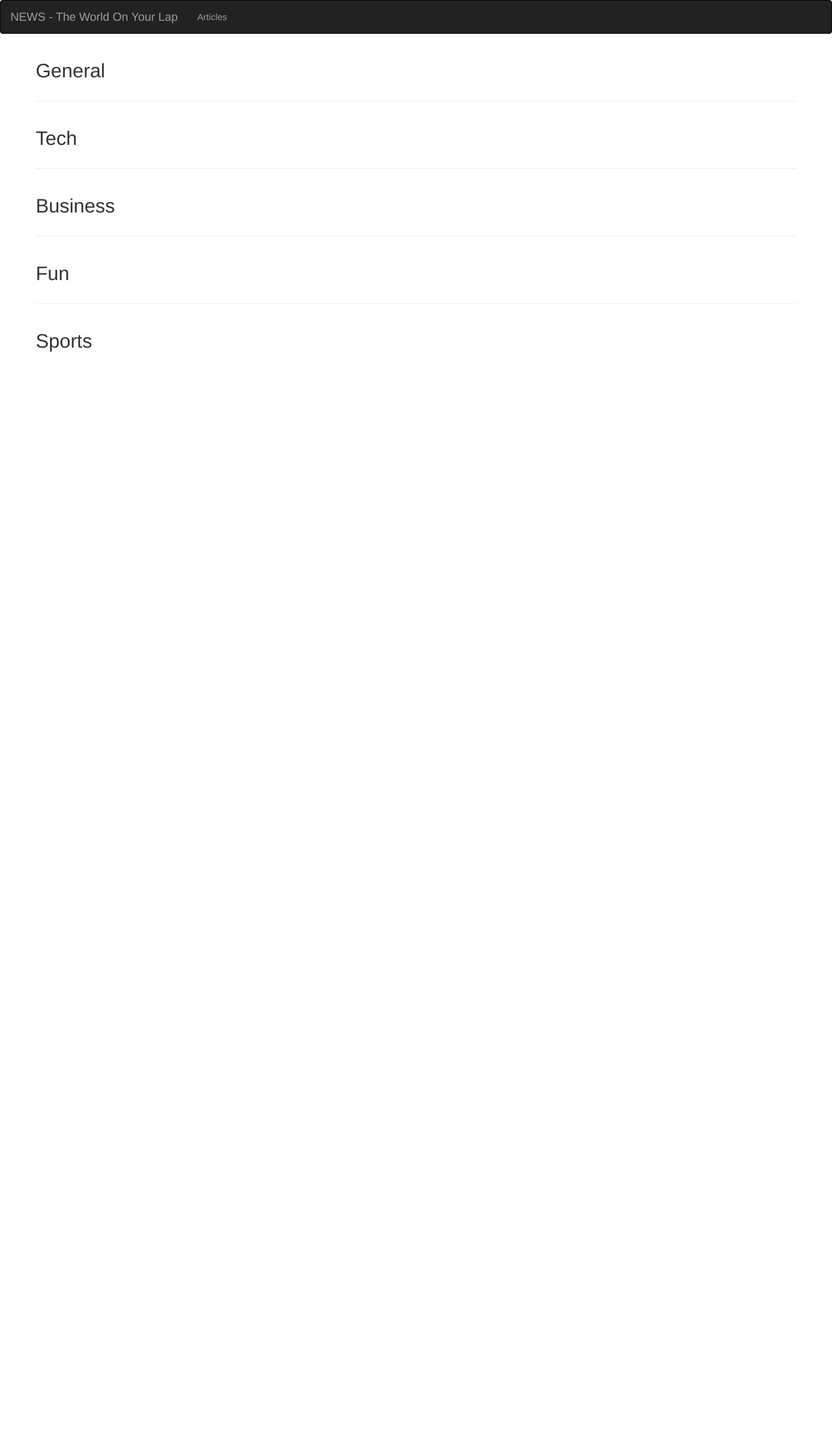
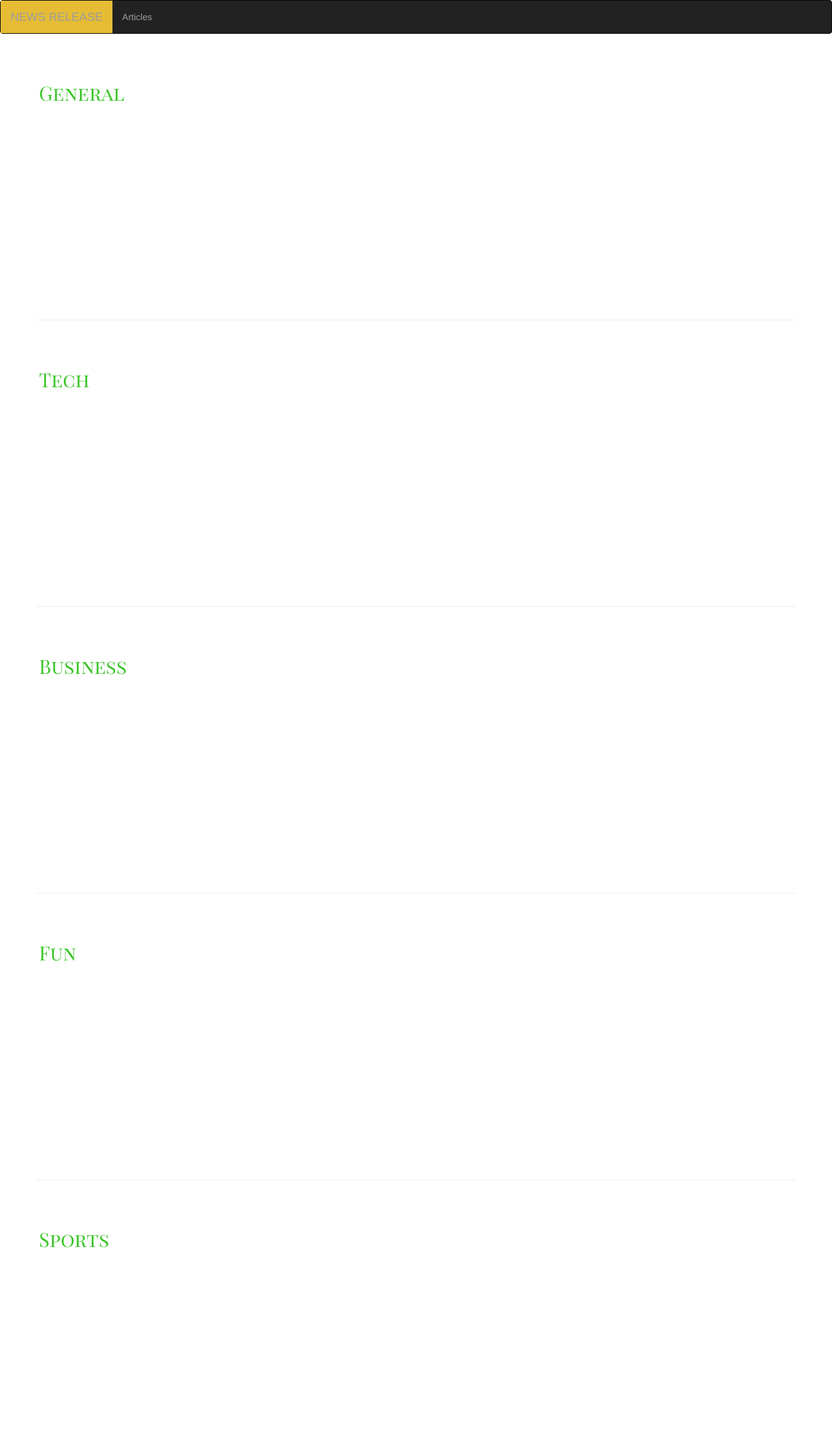
Before and after one commit to easthermutheumwengei/news, a Flask app: template app/templates/index.html in a window 1280 px wide. Shown: the whole page at 65% size. Before the commit the page ends 542 px from the top, so only its background shows below. Run offline with Flask 2, Linux system fonts and the light colour scheme; the template is opened without the code that fills it, so the values that code supplies are empty; some libraries are stand-ins or nearby versions; some web fonts are replaced.

Commit message:
deployment to heroku

```diff
--- a/app/main/views.py
+++ b/app/main/views.py
@@ -8,7 +8,7 @@ def index():
     '''
     view root page that returns the index page and its data
     '''
-    title = "Home - The World On Your Lap"
+    title = "Home|newsrun"
     all_news = get_news('sports')
     general_news = get_news('general')
     tech_news = get_news('technology')
--- /dev/null
+++ b/app/static/css/indexstyle.css
@@ -0,0 +1,32 @@
+h2 {
+    font-family: 'Playfair Display SC', serif;
+    color: #3bc528;
+    padding-top: 30px;
+    text-decoration: dotted;
+}
+
+.row {
+    font-family: 'Slabo 27px', serif;
+}
+
+.thumbnail {
+    padding: 5px;
+    height: 150px;
+    background-color: rgba(238, 241, 241, 0.973);
+    border: none;
+}
+
+.thumbnail h3 {
+    color: #e6bc34;
+    ;
+}
+
+.header {
+    height: 400px;
+    overflow-y: hidden;
+    padding: 5px;
+}
+
+.navbar-brand {
+    background-color: #e6bc34;
+}
--- a/app/templates/articles.html
+++ b/app/templates/articles.html
@@ -24,4 +24,4 @@
         {% endfor %}
     </div>
 </div>
-{%endblock}
+{%endblock%}
--- a/app/templates/navbar.html
+++ b/app/templates/navbar.html
@@ -7,7 +7,7 @@
                 <span class="icon-bar"></span>
                 <span class="icon-bar"></span>
             </button>
-            <a class="navbar-brand" href="/"> NEWS - The World On Your Lap</a>
+            <a class="navbar-brand" href="/"> NEWS RELEASE</a>
         </div>
         <div class="navbar-collapse collapse">
             <ul class="nav navbar-nav">
```
Also changed, not shown: requirements.txt (added, +11 -0 lines), 2 other files.
